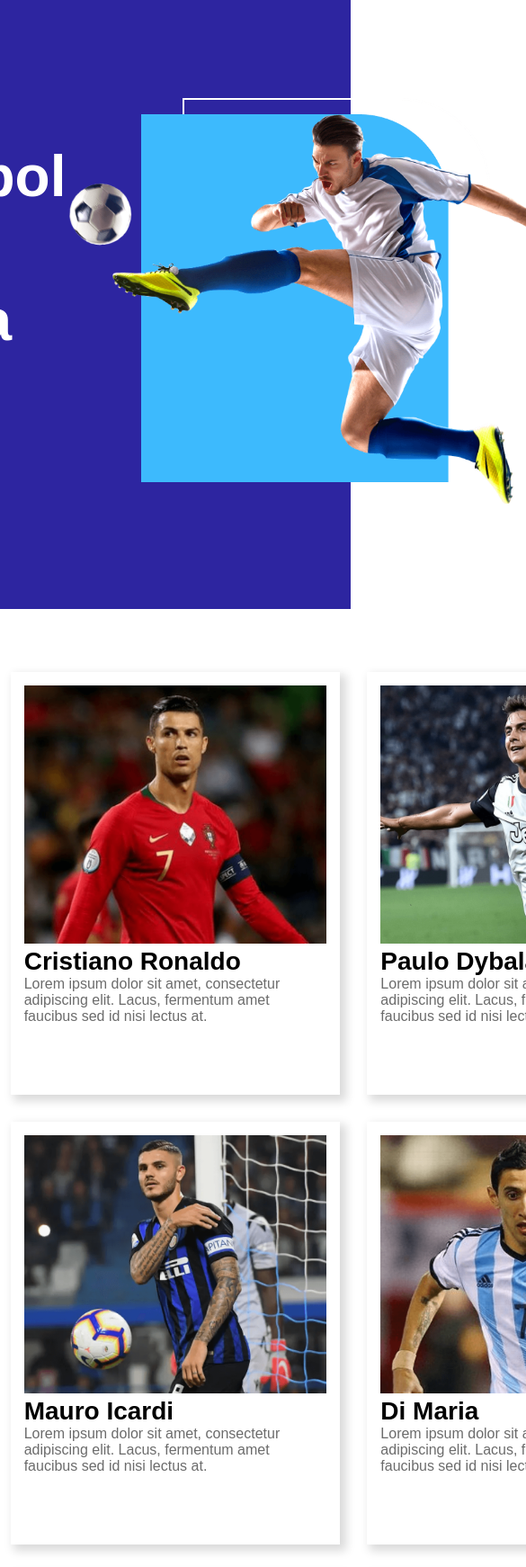
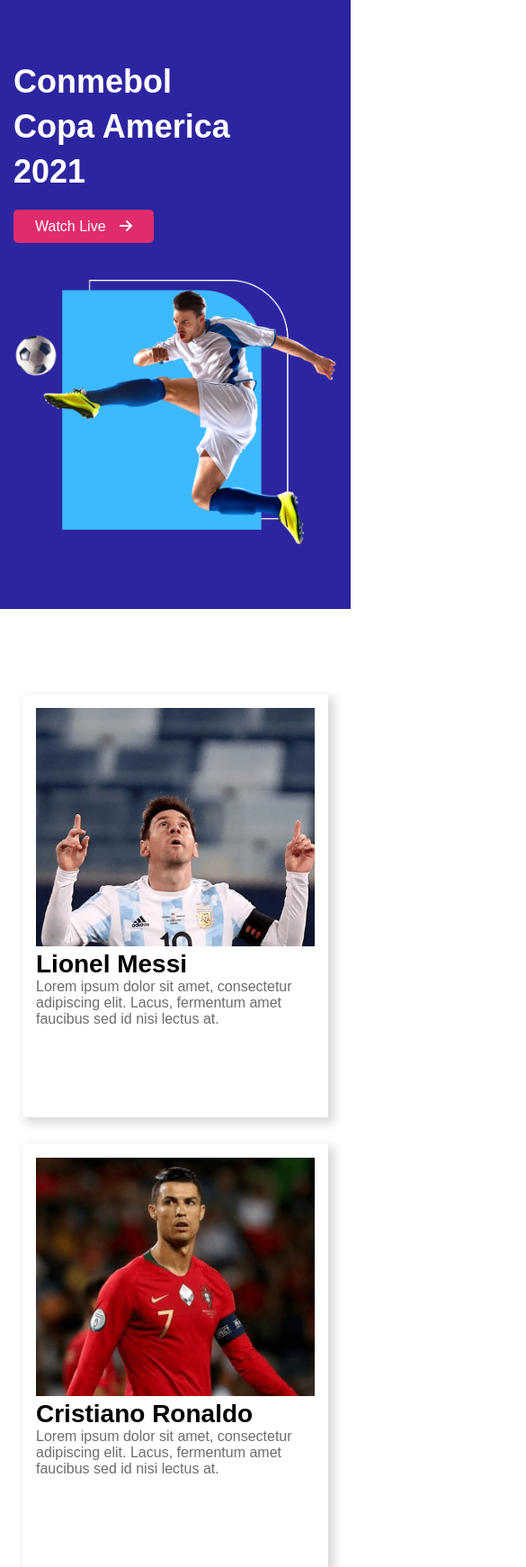
Before and after one commit to latifsagor/football-website, a plain HTML site: page index.html in a window 390 px wide. Shown: the top 1742 px of the page at 90% size, 585 px wide, since content can reach past the window. Drawn offline with Linux system fonts and the light colour scheme.

Commit message:
mobile responsive added

```diff
--- a/css/style.css
+++ b/css/style.css
@@ -185,3 +185,65 @@ footer{
 .copyright p{
     font-size: 18px;
 }
+
+/* -------------------
+FOOTER SECTION END
+------------------- */
+
+
+
+/* -------------------
+MEDIA QUERIES
+------------------- */
+
+/* MOBILE VERSION */
+@media only screen and (max-width: 688px){
+    .container{
+        width: 100%;
+    }
+
+    .header-content{
+        flex-direction: column;
+        align-items: flex-start;
+        padding-left: 15px;
+        padding-right: 15px;
+    }
+
+    h1{
+        font-size: 36px;
+    }
+
+    .section-title h1{
+        line-height: 50px;
+    }
+
+    .photo{
+        margin-top: 50px;
+    }
+
+    .photo img, .ball_pass-photo img{
+        width: 100%;
+    }
+
+    .players{
+        grid-template-columns: repeat(1, 1fr);
+        padding: 25px;
+    }
+
+    .pass-throuh{
+        flex-direction: column;
+        align-items: flex-start;
+        padding-left: 15px;
+        padding-right: 15px;
+    }
+
+    .ball_pass-photo{
+        margin-top: 29px;
+    }
+
+    .footer-logo img{
+        width: 275px;
+    }
+}
+
+/* TABLET DEVICE */
```
